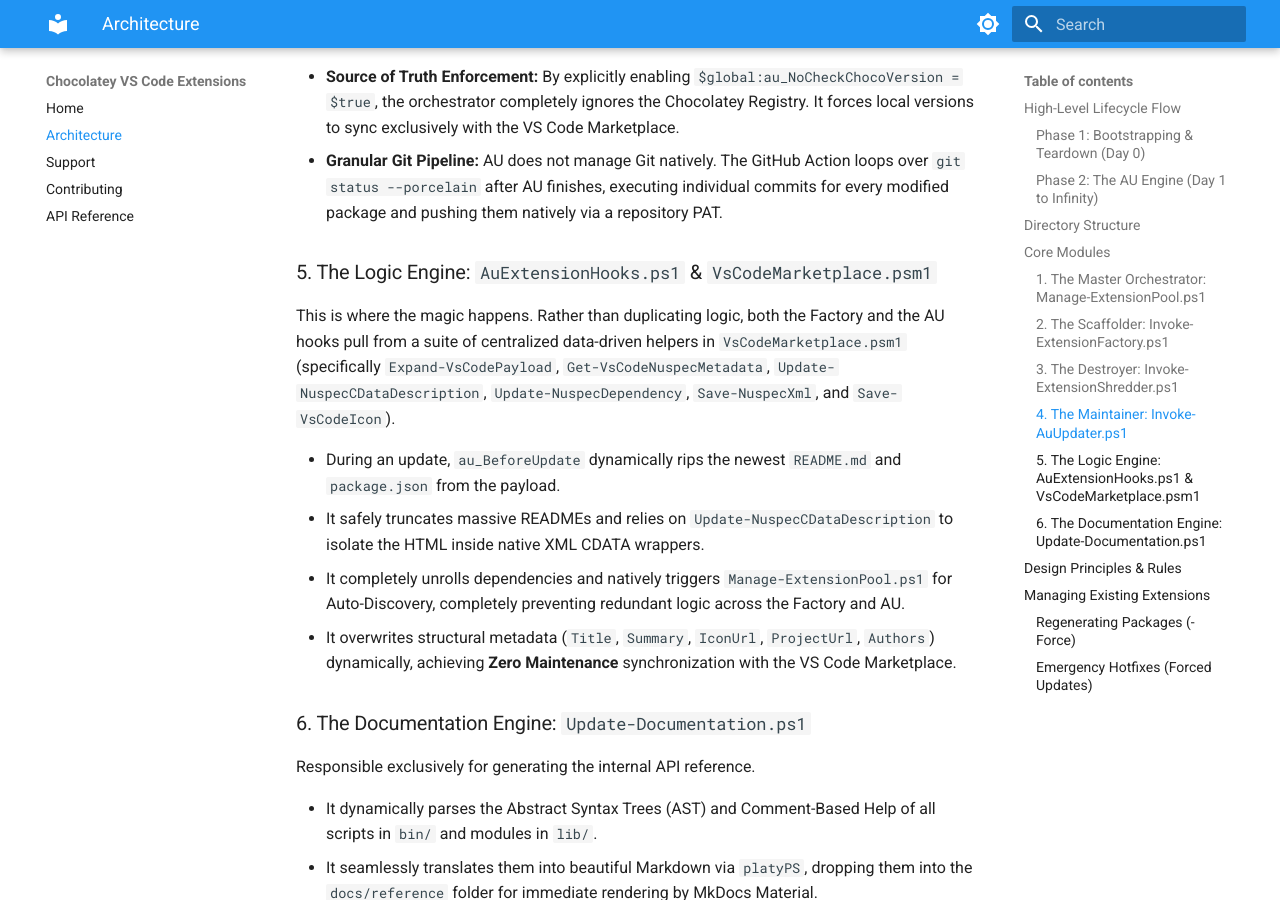
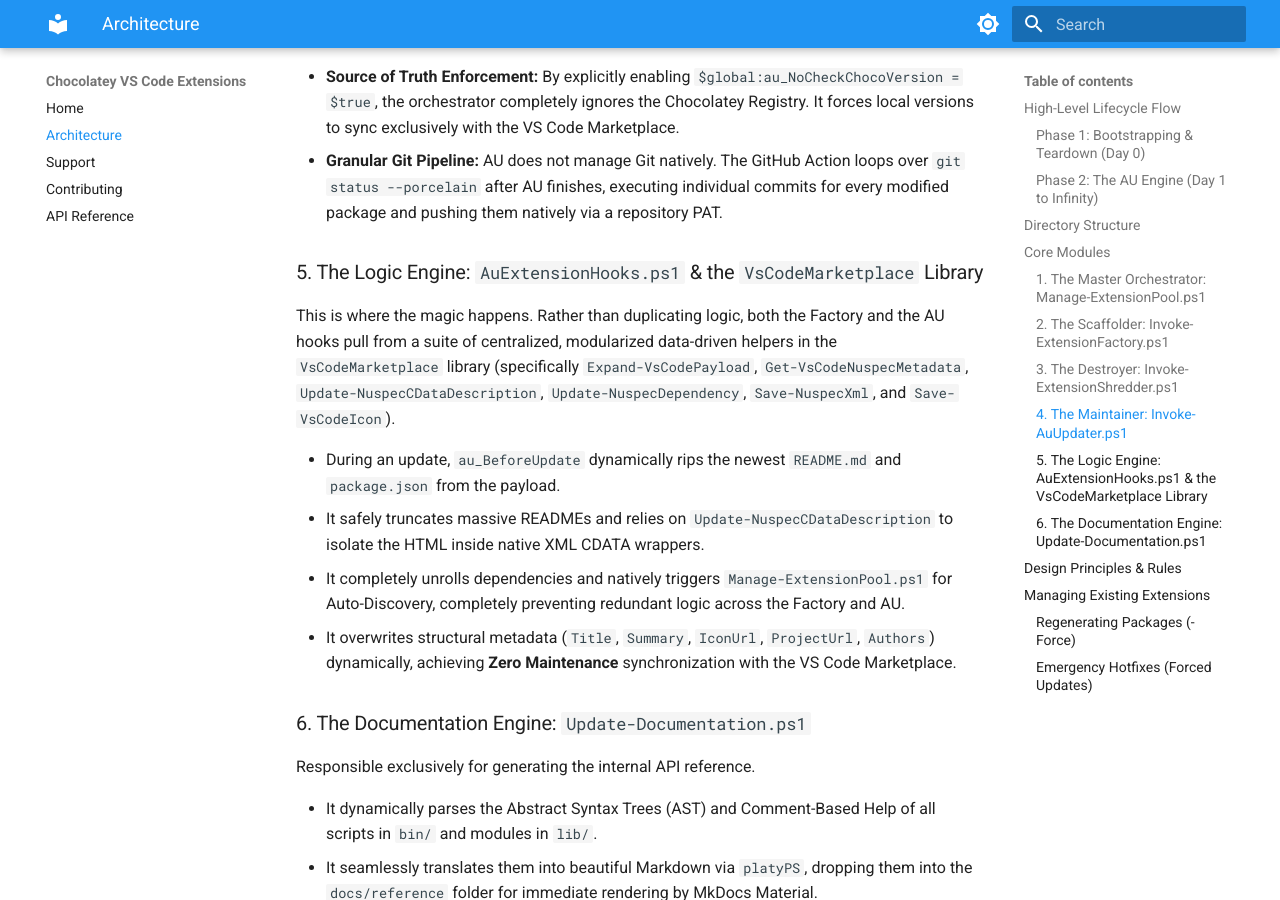
Before and after one commit to philippeganz/chocolatey-vscode-extensions, an MkDocs documentation site: the page built from docs/architecture.md, in a window 1280 px wide and 900 px high, scrolled down 4271 px. Built offline with MkDocs 1.6.1 and Material for MkDocs 9.7.7, drawn with Linux system fonts in a browser that asks for light colours; some of the changed text lies outside the part shown.

Commit message:
Update architecture doc

```diff
--- a/docs/architecture.md
+++ b/docs/architecture.md
@@ -68,7 +68,7 @@ flowchart TD
 - `.github/workflows/`: Contains the AU CI/CD pipelines (which natively run `Invoke-AuUpdater.ps1` and inject granular git commits), testing pipelines, and the MkDocs GitHub Pages deployment pipeline.
 - `automatic/`: Contains the AU templates for every managed extension. **(All packages use an optimized 3-line stub pattern instead of bloated scripts, pointing to a shared logic engine).**
 - `bin/`: Contains the core executable engineering scripts (Factory, Updater, Documentation Generators).
-- `lib/`: Contains shared PowerShell modules (e.g., `VsCodeMarketplace.psm1`) that power both the Factory and the AU Engine.
+- `lib/`: Contains shared PowerShell modules (e.g., the `VsCodeMarketplace` library) that power both the Factory and the AU Engine.
 - `docs/`: Houses the MkDocs Material site and the auto-generated PlatyPS Markdown reference documentation.
 - `tests/`: Holds the comprehensive Pester 6 test suites that validate the entire lifecycle engine during CI/CD execution.
 - `var/state/`: Embraces the Linux FHS (Filesystem Hierarchy Standard) convention to cleanly separate dynamic runtime state and tracking files from the underlying execution logic.
@@ -106,9 +106,9 @@ It sweeps the repository daily, triggering the native Chocolatey Automatic Updat
 - **Source of Truth Enforcement:** By explicitly enabling `$global:au_NoCheckChocoVersion = $true`, the orchestrator completely ignores the Chocolatey Registry. It forces local versions to sync exclusively with the VS Code Marketplace.
 - **Granular Git Pipeline:** AU does not manage Git natively. The GitHub Action loops over `git status --porcelain` after AU finishes, executing individual commits for every modified package and pushing them natively via a repository PAT.
 
-### 5. The Logic Engine: `AuExtensionHooks.ps1` & `VsCodeMarketplace.psm1`
+### 5. The Logic Engine: `AuExtensionHooks.ps1` & the `VsCodeMarketplace` Library
 
-This is where the magic happens. Rather than duplicating logic, both the Factory and the AU hooks pull from a suite of centralized data-driven helpers in `VsCodeMarketplace.psm1` (specifically `Expand-VsCodePayload`, `Get-VsCodeNuspecMetadata`, `Update-NuspecCDataDescription`, `Update-NuspecDependency`, `Save-NuspecXml`, and `Save-VsCodeIcon`).
+This is where the magic happens. Rather than duplicating logic, both the Factory and the AU hooks pull from a suite of centralized, modularized data-driven helpers in the `VsCodeMarketplace` library (specifically `Expand-VsCodePayload`, `Get-VsCodeNuspecMetadata`, `Update-NuspecCDataDescription`, `Update-NuspecDependency`, `Save-NuspecXml`, and `Save-VsCodeIcon`).
 
 - During an update, `au_BeforeUpdate` dynamically rips the newest `README.md` and `package.json` from the payload.
 - It safely truncates massive READMEs and relies on `Update-NuspecCDataDescription` to isolate the HTML inside native XML CDATA wrappers.
```
